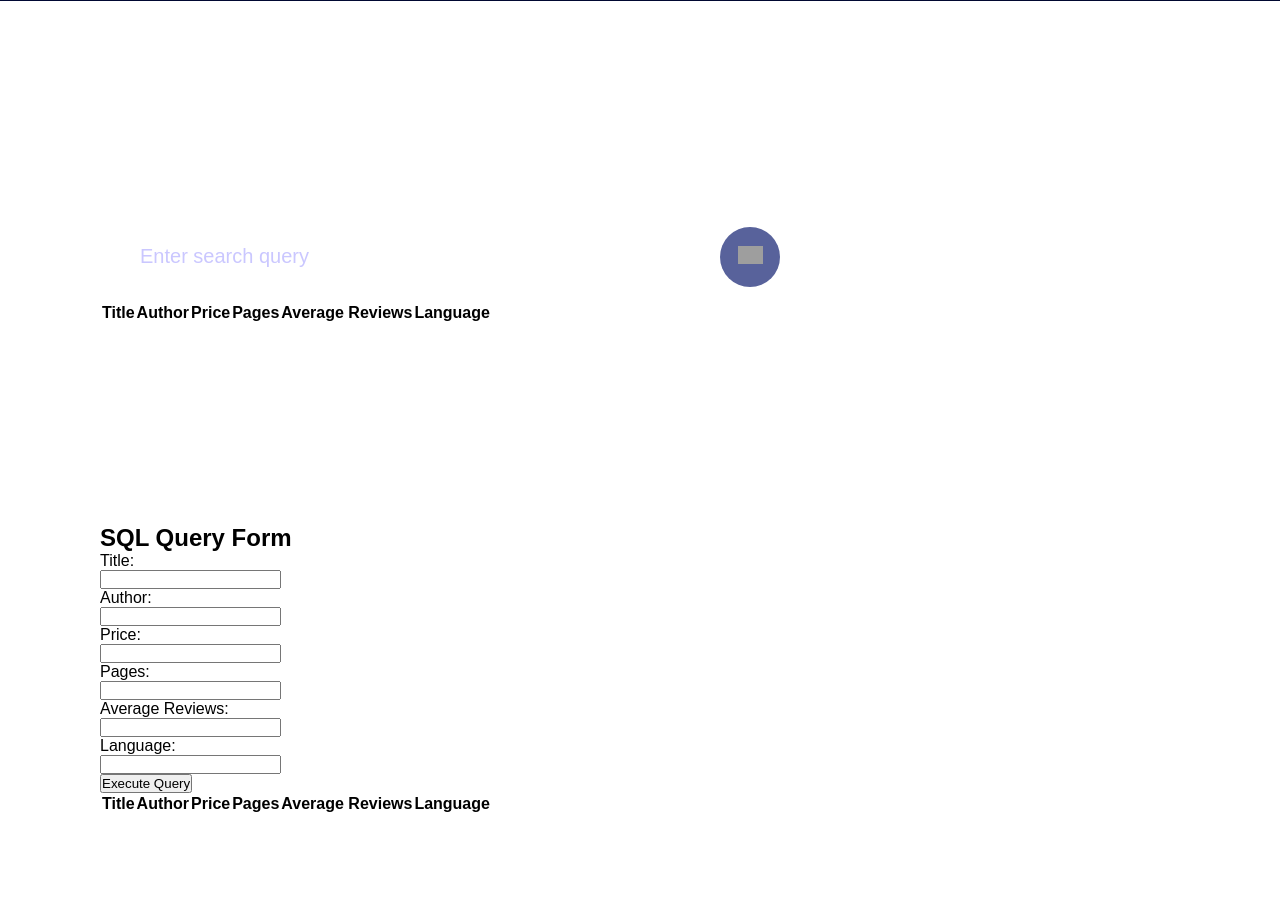
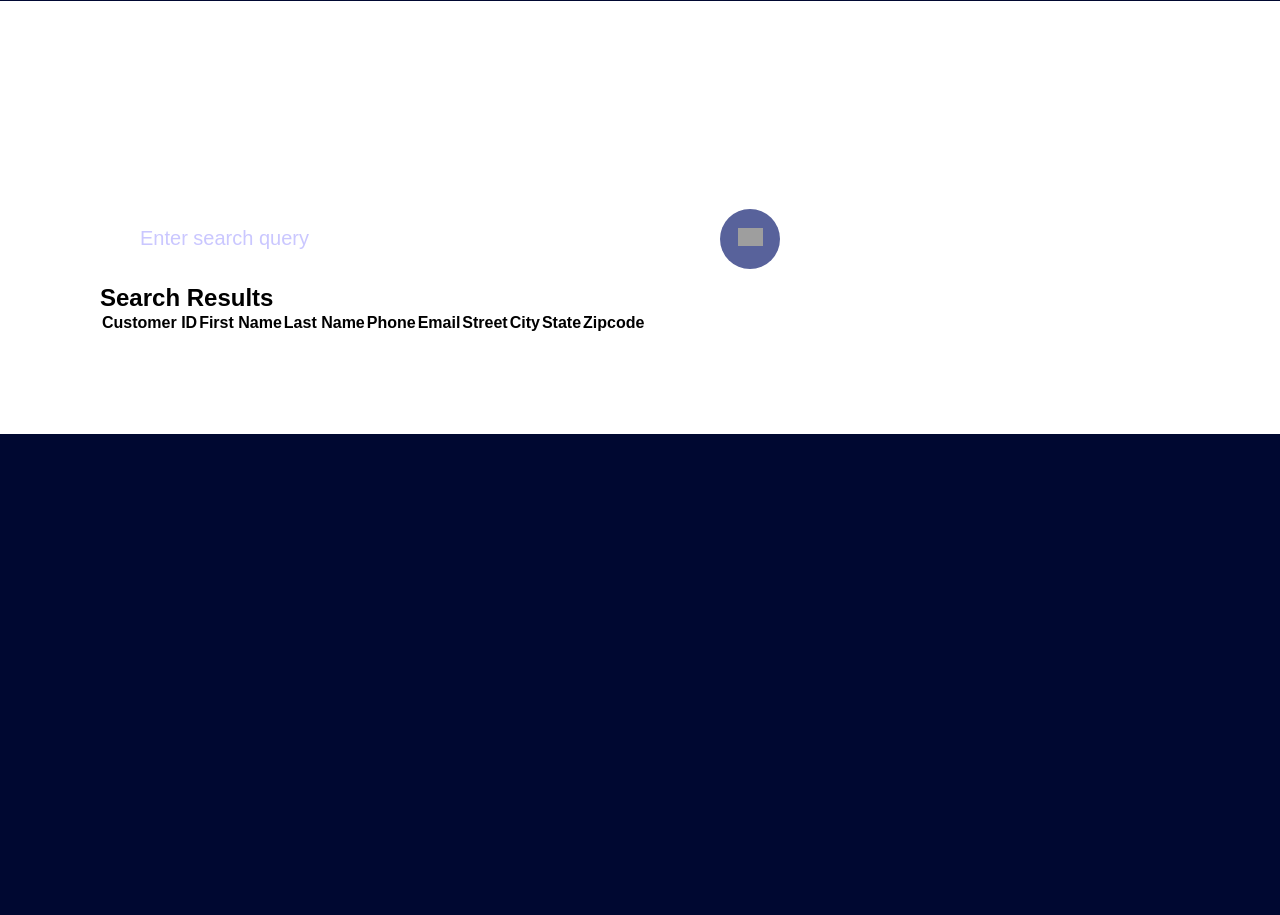
Before and after one commit to cglaunchtech/Mercer-605, a Flask app: page / in a window 1280 px wide. Shown: the part 799-1714 px from the top of the page. After the commit the page ends 1233 px from the top, so only its background shows below. Run offline with Flask 3, Linux system fonts and the light colour scheme; data that the repository does not hold is empty; grey boxes are pictures that could not be loaded.

Commit message:
Created and added DB. Connected backend to front end

```diff
--- a/db/db.py
+++ b/db/db.py
@@ -1,9 +1,27 @@
 import sqlite3
 
-def execute_query(query):
-    conn = sqlite3.connect('db/sqlite_db')  # Change 'your_database.db' to your actual database file
+def execute_query(query, params=None):
+    conn = sqlite3.connect('db/bike_store_db')
     cursor = conn.cursor()
-    cursor.execute(query)
+    if params:
+        print("Executing query with params:", query, params)  # Debugging statement
+        cursor.execute(query, params)
+    else:
+        print("Executing query:", query)  # Debugging statement
+        cursor.execute(query)
+    conn.commit()
+    conn.close()
+
+
+def fetch_query(query, params=None):
+    conn = sqlite3.connect('db/bike_store_db')
+    cursor = conn.cursor()
+    if params:
+        cursor.execute(query, params)
+        print("Executing query with params:", query, params)  # Debugging statement
+    else:
+        print("Executing query:", query)  # Debugging statement
+        cursor.execute(query)
     rows = cursor.fetchall()
     conn.close()
     return rows
--- /dev/null
+++ b/db/queries.py
@@ -0,0 +1,30 @@
+from db.db import execute_query, fetch_query
+
+
+def select_customers():
+    query = 'SELECT * FROM customers'
+    customers = fetch_query(query)
+    return customers
+
+
+def search_customers(query):
+    search_query = '%' + query + '%'
+    query = '''SELECT * FROM customers
+               WHERE first_name LIKE ? OR last_name LIKE ? OR phone LIKE ? OR email LIKE ?
+               OR street LIKE ? OR city LIKE ? OR state LIKE ? OR zipcode LIKE ?'''
+    params = (
+        search_query, search_query, search_query, search_query, search_query, search_query, search_query, search_query)
+    customers = fetch_query(query, params)
+    return customers
+
+
+def insert_customer(first_name, last_name, phone, email, street, city, state, zipcode):
+    query = 'INSERT INTO customers (first_name, last_name, phone, email, street, city, state, zipcode) VALUES (?, ?, ' \
+            '?, ?, ?, ?, ?, ?) '
+    execute_query(query, (first_name, last_name, phone, email, street, city, state, zipcode))
+
+
+def update_customer(first_name, last_name, phone, email, street, city, state, zipcode):
+    query = 'UPDATE customers SET first_name = ?, last_name = ?, phone = ?, email = ?, street = ?, city = ?, ' \
+            'state = ?, zipcode = ? WHERE customer_id = ? '
+    execute_query(query, (first_name, last_name, phone, email, street, city, state, zipcode))
--- a/main.py
+++ b/main.py
@@ -1,17 +1,17 @@
 from flask import Flask, render_template, request
-from db.db import execute_query
+from db.queries import select_customers, search_customers
 
 app = Flask(__name__, template_folder='templates')
 
-@app.route('/')
+@app.route('/', methods=['GET', 'POST'])
 def index():
-    return render_template('index.html')
+    if request.method == 'POST':
+        query = request.form.get('query', '')  # Get the search query from the form data
+        customers = search_customers(query)  # Perform customer search
+    else:
+        customers = select_customers()  # Fetch all customers
+    return render_template('index.html', customers=customers)
 
-@app.route('/execute_query', methods=['POST'])
-def execute_query_route():
-    query = request.form['query']
-    result = execute_query(query)
-    return render_template('query_result.html', result=result)
 
 if __name__ == '__main__':
     app.run()
--- a/templates/index.html
+++ b/templates/index.html
@@ -19,93 +19,45 @@
 <section class="searchbar" id="searchbar">
     <div class="search">
         <h2>Search</h2>
-        <p>
-            We can simply search here. May Remove or change
-        </p>
         <form action="" class="search-bar">
             <input type="text" placeholder="Enter search query" name="q">
             <button type="submit"><img src="C:\Users\corey\PycharmProjects\gradAssist605\ui\images\drink.png"></button>
         </form>
     </div>
     <div class="search-results">
-        <table>
+        <h2>Search Results</h2>
+        <table id="search-table">
             <thead>
                 <tr>
-                    <th>Title</th>
-                    <th>Author</th>
-                    <th>Price</th>
-                    <th>Pages</th>
-                    <th>Average Reviews</th>
-                    <th>Language</th>
+                    <th>Customer ID</th>
+                    <th>First Name</th>
+                    <th>Last Name</th>
+                    <th>Phone</th>
+                    <th>Email</th>
+                    <th>Street</th>
+                    <th>City</th>
+                    <th>State</th>
+                    <th>Zipcode</th>
                 </tr>
             </thead>
             <tbody>
-                {% for row in result %}
-                <tr>
-                    <td>{{ row[0] }}</td>
-                    <td>{{ row[1] }}</td>
-                    <td>{{ row[2] }}</td>
-                    <td>{{ row[3] }}</td>
-                    <td>{{ row[4] }}</td>
-                    <td>{{ row[5] }}</td>
-                </tr>
+                {% for customer in customers %}
+                    <tr>
+                        <td>{{ customer.customer_id }}</td>
+                        <td>{{ customer.first_name }}</td>
+                        <td>{{ customer.last_name }}</td>
+                        <td>{{ customer.phone }}</td>
+                        <td>{{ customer.email }}</td>
+                        <td>{{ customer.street }}</td>
+                        <td>{{ customer.city }}</td>
+                        <td>{{ customer.state }}</td>
+                        <td>{{ customer.zipcode }}</td>
+                    </tr>
                 {% endfor %}
             </tbody>
         </table>
     </div>
 </section>
 
-<section class="sql-query" id="sql-query">
-    <div class="form">
-        <h2>SQL Query Form</h2>
-        <form action="/execute_query" method="post">
-            <label for="title">Title:</label><br>
-            <input type="text" id="title" name="title"><br>
-
-            <label for="author">Author:</label><br>
-            <input type="text" id="author" name="author"><br>
-
-            <label for="price">Price:</label><br>
-            <input type="text" id="price" name="price"><br>
-
-            <label for="pages">Pages:</label><br>
-            <input type="text" id="pages" name="pages"><br>
-
-            <label for="avg_reviews">Average Reviews:</label><br>
-            <input type="text" id="avg_reviews" name="avg_reviews"><br>
-
-            <label for="language">Language:</label><br>
-            <input type="text" id="language" name="language"><br>
-
-            <input type="submit" value="Execute Query">
-        </form>
-    </div>
-    <div class="query-results">
-        <table>
-            <thead>
-                <tr>
-                    <th>Title</th>
-                    <th>Author</th>
-                    <th>Price</th>
-                    <th>Pages</th>
-                    <th>Average Reviews</th>
-                    <th>Language</th>
-                </tr>
-            </thead>
-            <tbody>
-                {% for row in result %}
-                <tr>
-                    <td>{{ row[0] }}</td>
-                    <td>{{ row[1] }}</td>
-                    <td>{{ row[2] }}</td>
-                    <td>{{ row[3] }}</td>
-                    <td>{{ row[4] }}</td>
-                    <td>{{ row[5] }}</td>
-                </tr>
-                {% endfor %}
-            </tbody>
-        </table>
-    </div>
-</section>
 </body>
 </html>
```
Also changed, not shown: 2 other files.
